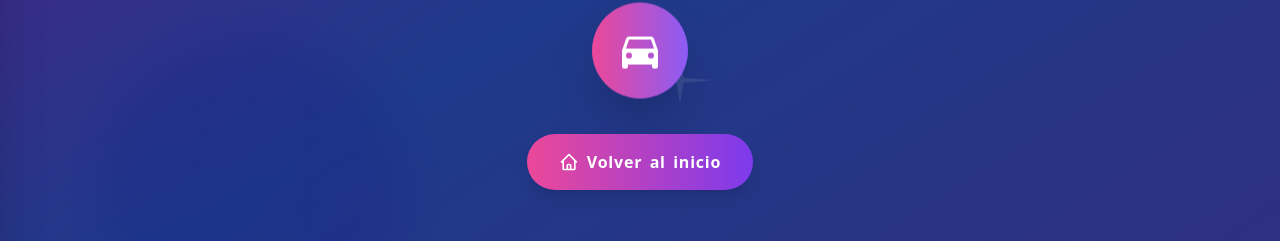
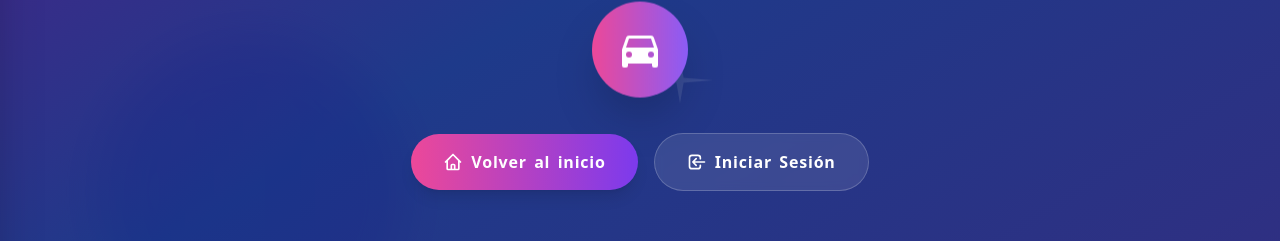
Before and after one commit to AnThony69x/PrediRuta, a Next.js app in the folder frontend/: page /errors/not-found in a window 1280 px wide. Shown: the part 451-692 px from the top of the page. Built offline with nearby package versions, Linux system fonts and the light colour scheme; no server answers; a web font is replaced by a local one.

Commit message:
Mejoras en la página de error 404: se agregó autenticación para mostrar botones de acción dinámicos según el estado de inicio de sesión del usuario. Se implementó un estado de carga y se ajustaron los enlaces para redirigir al dashboard o a la página de inicio.

```diff
--- a/frontend/src/app/errors/not-found/page.tsx
+++ b/frontend/src/app/errors/not-found/page.tsx
@@ -2,9 +2,11 @@
 
 import Link from 'next/link';
 import { useState, useEffect } from 'react';
+import { useAuth } from '@/hooks/useAuth';
 
 export default function NotFound() {
   const [mounted, setMounted] = useState(false);
+  const { isAuthenticated, loading } = useAuth();
 
   useEffect(() => {
     setMounted(true);
@@ -71,18 +73,55 @@ export default function NotFound() {
           </div>
 
           {/* Action Buttons */}
-          <div className="flex justify-center items-center px-4">
+          <div className="flex flex-col sm:flex-row gap-4 justify-center items-center px-4">
+            {/* Botón principal - Dashboard si está logueado, Inicio si no */}
+            {!loading && (
               <Link
-              href="/"
+                href={isAuthenticated ? '/dashboard' : '/'}
                 className="group relative px-6 py-3 sm:px-8 sm:py-4 bg-gradient-to-r from-pink-500 to-violet-600 text-white font-semibold rounded-full hover:from-pink-600 hover:to-violet-700 transform hover:scale-105 transition-all duration-300 shadow-lg hover:shadow-2xl text-sm sm:text-base"
               >
                 <span className="relative z-10 flex items-center gap-2">
+                  {isAuthenticated ? (
+                    <>
+                      <svg className="w-4 h-4 sm:w-5 sm:h-5" fill="none" stroke="currentColor" viewBox="0 0 24 24">
+                        <path strokeLinecap="round" strokeLinejoin="round" strokeWidth={2} d="M9 19v-6a2 2 0 00-2-2H5a2 2 0 00-2 2v6a2 2 0 002 2h2a2 2 0 002-2zm0 0V9a2 2 0 012-2h2a2 2 0 012 2v10m-6 0a2 2 0 002 2h2a2 2 0 002-2m0 0V5a2 2 0 012-2h2a2 2 0 012 2v14a2 2 0 01-2 2h-2a2 2 0 01-2-2z" />
+                      </svg>
+                      Ir al Dashboard
+                    </>
+                  ) : (
+                    <>
                       <svg className="w-4 h-4 sm:w-5 sm:h-5" fill="none" stroke="currentColor" viewBox="0 0 24 24">
                         <path strokeLinecap="round" strokeLinejoin="round" strokeWidth={2} d="M3 12l2-2m0 0l7-7 7 7M5 10v10a1 1 0 001 1h3m10-11l2 2m-2-2v10a1 1 0 01-1 1h-3m-6 0a1 1 0 001-1v-4a1 1 0 011-1h2a1 1 0 011 1v4a1 1 0 001 1m-6 0h6" />
                       </svg>
                       Volver al inicio
+                    </>
+                  )}
                 </span>
               </Link>
+            )}
+
+            {/* Botón secundario - solo si no está logueado */}
+            {!loading && !isAuthenticated && (
+              <Link
+                href="/login"
+                className="group px-6 py-3 sm:px-8 sm:py-4 bg-white/10 backdrop-blur-sm text-white font-semibold rounded-full border border-white/20 hover:bg-white/20 transform hover:scale-105 transition-all duration-300 text-sm sm:text-base"
+              >
+                <span className="flex items-center gap-2">
+                  <svg className="w-4 h-4 sm:w-5 sm:h-5" fill="none" stroke="currentColor" viewBox="0 0 24 24">
+                    <path strokeLinecap="round" strokeLinejoin="round" strokeWidth={2} d="M11 16l-4-4m0 0l4-4m-4 4h14m-5 4v1a3 3 0 01-3 3H6a3 3 0 01-3-3V7a3 3 0 013-3h7a3 3 0 013 3v1" />
+                  </svg>
+                  Iniciar Sesión
+                </span>
+              </Link>
+            )}
+
+            {/* Loading state */}
+            {loading && (
+              <div className="flex items-center gap-2 px-6 py-3 sm:px-8 sm:py-4 bg-white/10 backdrop-blur-sm text-white font-semibold rounded-full border border-white/20">
+                <div className="animate-spin rounded-full h-4 w-4 border-b-2 border-white"></div>
+                <span className="text-sm sm:text-base">Cargando...</span>
+              </div>
+            )}
           </div>
         </div>
       </main>
```
Lines whose indentation alone changed are shown as unchanged.
